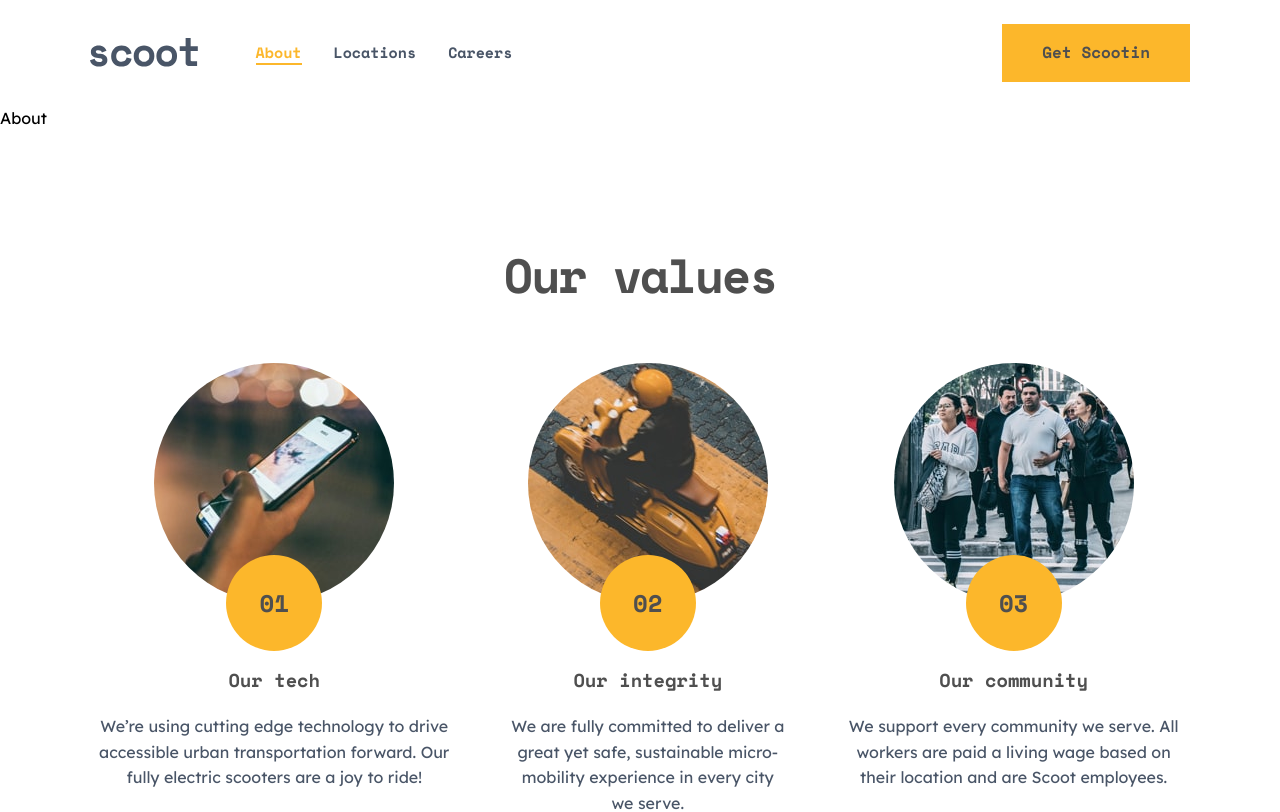
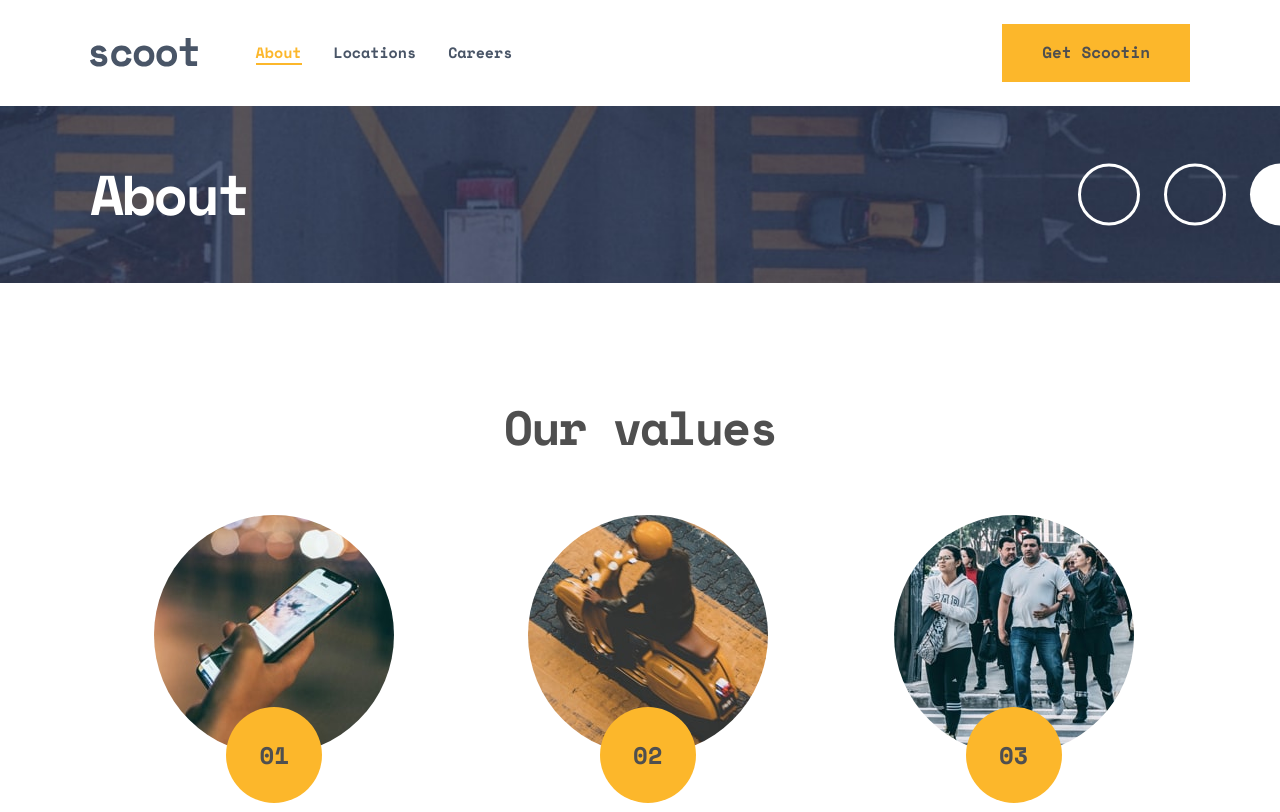
Before and after one commit to Dudeldups/FM-scoot-website, a React (Vite) app: page /about in a window 1280 px wide. Shown: the top 812 px of the page. Built offline with nearby package versions, Linux system fonts and the light colour scheme.

Commit message:
added hero section

```diff
--- /dev/null
+++ b/src/components/HeroSection/HeroSection.tsx
@@ -0,0 +1,44 @@
+import {
+  DesktopAboutHeroImg,
+  DesktopCareersLocationHeroImg,
+  MobileAboutHeroImg,
+  MobileCareersLocationHeroImg,
+  TabletAboutHeroImg,
+  TabletCareersLocationHeroImg,
+} from "../../assets/images";
+import { theme } from "../../styles/theme";
+import { StyledHeroSection } from "./styles";
+
+type HeroSectionProps = {
+  className?: string;
+  site: "about" | "careers" | "locations";
+};
+
+const HeroSection = ({ className, site }: HeroSectionProps) => {
+  const mobileImgSource =
+    site === "about" ? MobileAboutHeroImg : MobileCareersLocationHeroImg;
+  const tabletImgSource =
+    site === "about" ? TabletAboutHeroImg : TabletCareersLocationHeroImg;
+  const desktopImgSource =
+    site === "about" ? DesktopAboutHeroImg : DesktopCareersLocationHeroImg;
+  const capitalizedSiteName = site.charAt(0).toUpperCase() + site.slice(1);
+
+  return (
+    <StyledHeroSection className={className}>
+      <picture>
+        <source
+          srcSet={desktopImgSource}
+          media={`(min-width: ${theme.breakpoints.lg}px)`}
+        />
+        <source
+          srcSet={tabletImgSource}
+          media={`(min-width: ${theme.breakpoints.md}px)`}
+        />
+        <img src={mobileImgSource} alt="" height="160" width="375" />
+      </picture>
+      <h1>{capitalizedSiteName}</h1>
+    </StyledHeroSection>
+  );
+};
+
+export default HeroSection;
--- /dev/null
+++ b/src/components/HeroSection/styles.ts
@@ -0,0 +1,54 @@
+import styled from "styled-components";
+import { media } from "../../utils/media";
+import basePath from "../../utils/basePath";
+
+export const StyledHeroSection = styled.section`
+  display: grid;
+  grid-template-areas: "shared";
+  align-items: center;
+
+  ${media.min("md")`
+    background-image: url("${basePath}assets/images/patterns/white-circles.svg");
+    background-repeat: no-repeat;
+    background-position: calc(100% + 2rem) 50%;
+  `}
+
+  ${media.min("xl")`
+    background-position: calc(50% + 40rem) 50%;
+  `}
+
+  picture {
+    grid-area: shared;
+    z-index: -1;
+
+    img {
+      width: 100%;
+      height: auto;
+      max-height: 15rem;
+      object-fit: cover;
+    }
+  }
+
+  h1 {
+    grid-area: shared;
+    place-self: center;
+    font-size: 2.5rem;
+    letter-spacing: -0.1119rem;
+    color: ${({ theme }) => theme.colors.white};
+
+    ${media.min("md")`
+      font-size: 3.5rem;
+      letter-spacing: -0.1563rem;
+      place-self: unset;
+      margin-left: 6.25rem;
+    `}
+
+    ${media.min("lg")`
+      padding-left: ${({ theme }) => theme.contentPadding.lg};
+      width: 100%;
+      max-width: ${({ theme }) =>
+        `calc(${theme.maxContentWidth} + ${theme.contentPadding.lg} * 2)`};
+      margin-inline: auto;
+    `}
+  }
+`;
--- a/src/pages/About/About.tsx
+++ b/src/pages/About/About.tsx
@@ -1,3 +1,4 @@
+import HeroSection from "../../components/HeroSection/HeroSection";
 import IntroductionSection from "../../components/IntroductionSection/IntroductionSection";
 import useDocumentTitle from "../../hooks/useDocumentTitle";
 
@@ -6,7 +7,7 @@ const About = () => {
 
   return (
     <>
-      About
+      <HeroSection site="about" />
       <IntroductionSection heading="Our values" />
     </>
   );
--- a/src/pages/Careers/Careers.tsx
+++ b/src/pages/Careers/Careers.tsx
@@ -1,9 +1,16 @@
+import HeroSection from "../../components/HeroSection/HeroSection";
+import IntroductionSection from "../../components/IntroductionSection/IntroductionSection";
 import useDocumentTitle from "../../hooks/useDocumentTitle";
 
 const Careers = () => {
   useDocumentTitle();
 
-  return <div>Careers</div>;
+  return (
+    <div>
+      <HeroSection site="careers" />
+      <IntroductionSection heading="Why join us?" />
+    </div>
+  );
 };
 
 export default Careers;
--- a/src/pages/Locations/Locations.tsx
+++ b/src/pages/Locations/Locations.tsx
@@ -1,9 +1,14 @@
+import HeroSection from "../../components/HeroSection/HeroSection";
 import useDocumentTitle from "../../hooks/useDocumentTitle";
 
 const Locations = () => {
   useDocumentTitle();
 
-  return <div>Locations</div>;
+  return (
+    <div>
+      <HeroSection site="locations" />
+    </div>
+  );
 };
 
 export default Locations;
```
